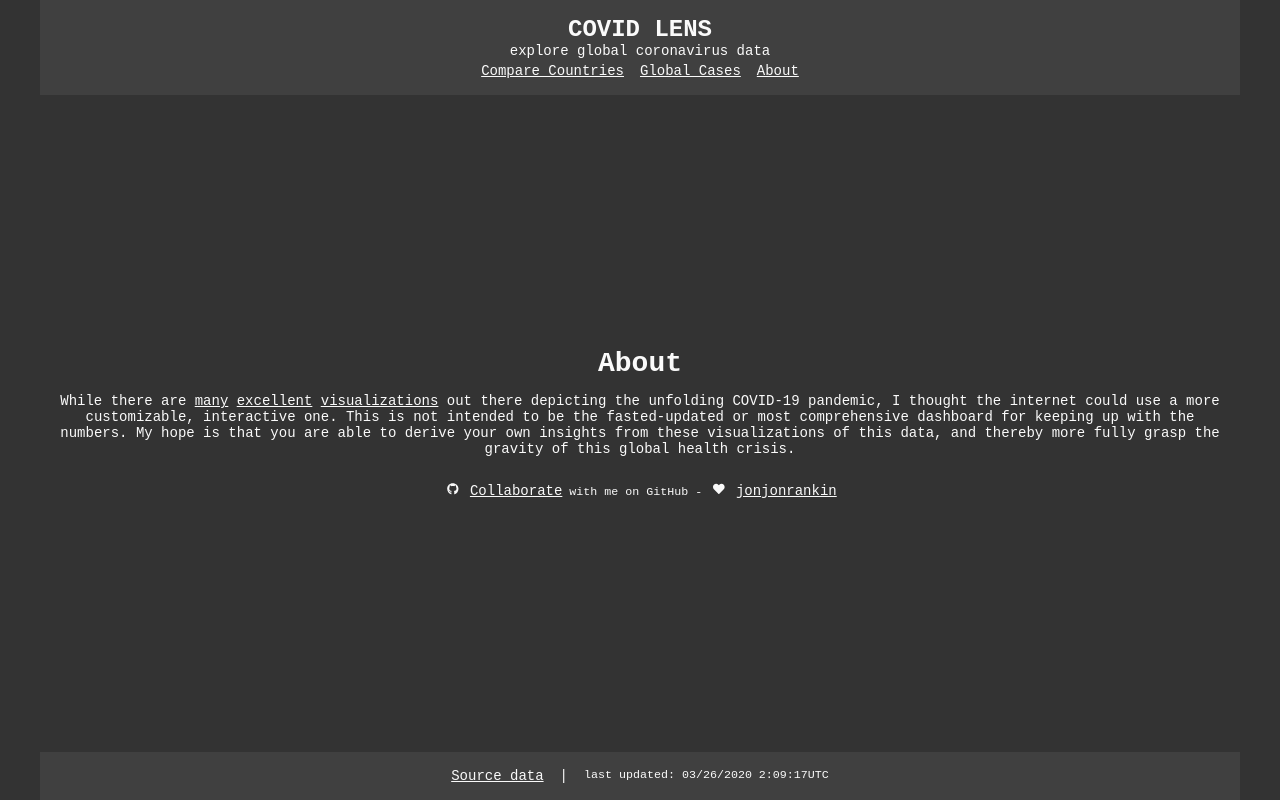
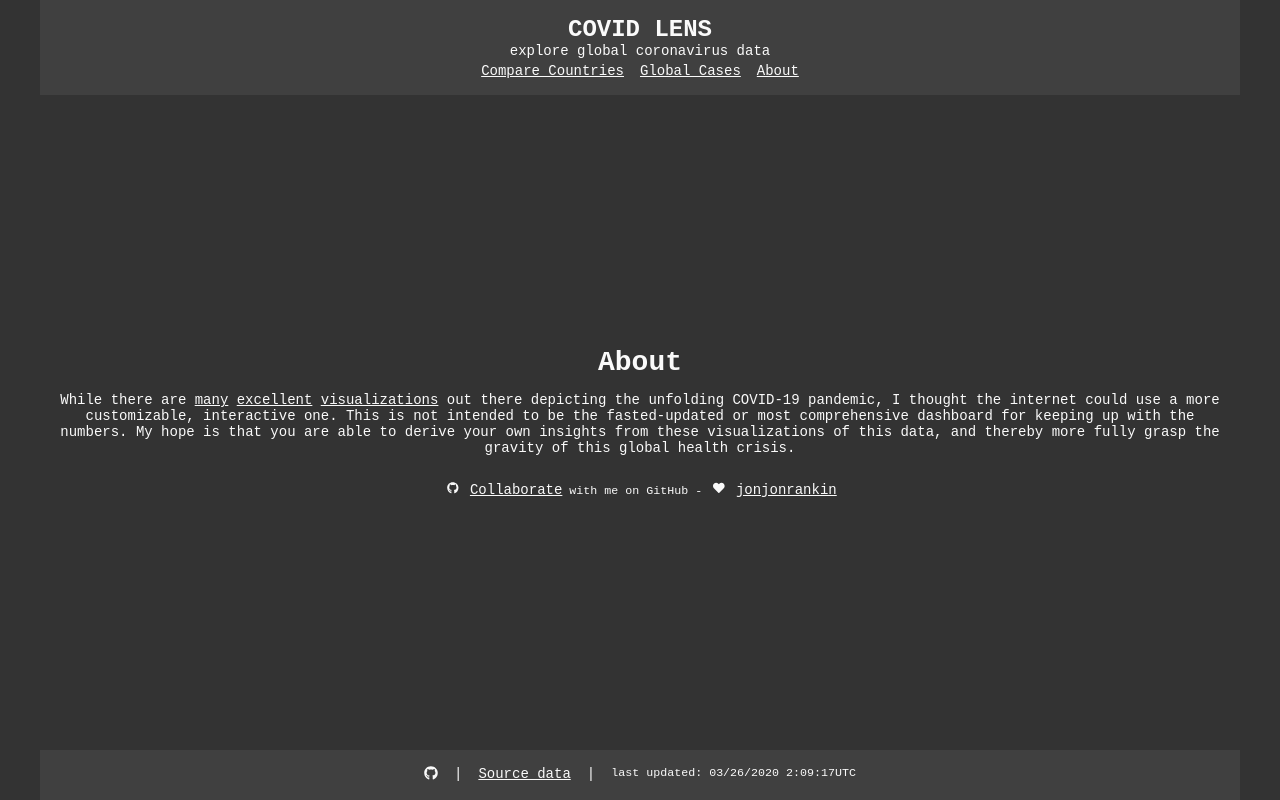
Before and after one commit to jonjonrankin/coronavirus-response, a React (Create React App) app: page /about in a window 1280 px wide. Built offline with nearby package versions, Linux system fonts and the light colour scheme.

Commit message:
github in footer

```diff
--- a/src/components/Layout.js
+++ b/src/components/Layout.js
@@ -1,5 +1,6 @@
 import React from 'react'
 import { Link } from 'react-router-dom'
+import { FaGithub } from 'react-icons/fa'
 
 class Layout extends React.Component {
   render () {
@@ -17,7 +18,7 @@ class Layout extends React.Component {
           </div>
         </header>
         {this.props.children}
-        <footer><a href={'https://data.humdata.org/dataset/novel-coronavirus-2019-ncov-cases'}>Source data</a><span>|</span><small>last updated: 03/26/2020 2:09:17UTC</small></footer>
+        <footer><a href='https://github.com/jonjonrankin/coronavirus-response'><FaGithub /></a><span>|</span><a href={'https://data.humdata.org/dataset/novel-coronavirus-2019-ncov-cases'}>Source data</a><span>|</span><small>last updated: 03/26/2020 2:09:17UTC</small></footer>
       </div>
     )
   }
```
